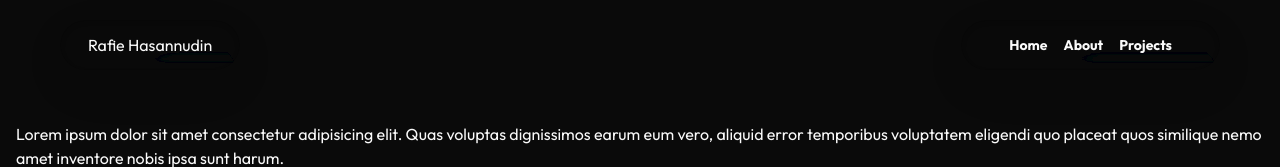
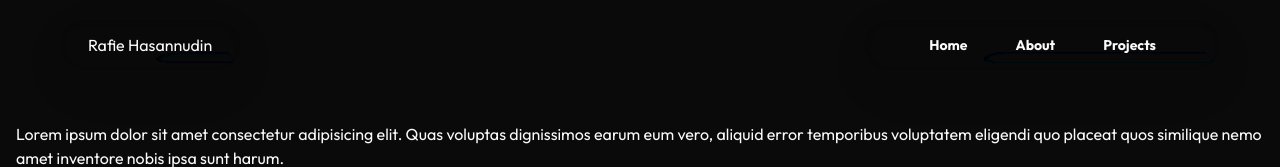
Before and after one commit to GTPSHAX/portfolio-main, a Next.js app: page / in a window 1280 px wide. Shown: the top 167 px of the page. Built offline with nearby package versions, Linux system fonts and the light colour scheme.

Commit message:
feat: integrate Next.js Link component into Navbar for improved navigation

```diff
--- a/src/components/layout/Navbar.tsx
+++ b/src/components/layout/Navbar.tsx
@@ -2,6 +2,7 @@
 
 import { GlassNav, GlassNavItem } from "@/components/GlassNav";
 import * as navbarContent from "#/content/navbar.mdx";
+import Link from "next/link";
 
 interface NavbarProps {
   label: string;
@@ -50,7 +51,13 @@ const Navbar = async () => {
     <GlassNav label={navbarFrontmatter?.label ?? "Default Label"} ariaLabel="Main navigation">
       {navbarFrontmatter?.items.map((item) => (
         <GlassNavItem key={item.label} ariaLabel={item.ariaLabel}>
-          {item.label}
+          <Link
+            href={item.href}
+            className="flex h-full w-full items-center justify-center px-4 py-2"
+            aria-label={item.ariaLabel}
+          >
+            {item.label}
+          </Link>
         </GlassNavItem>
       ))}
     </GlassNav>
```
